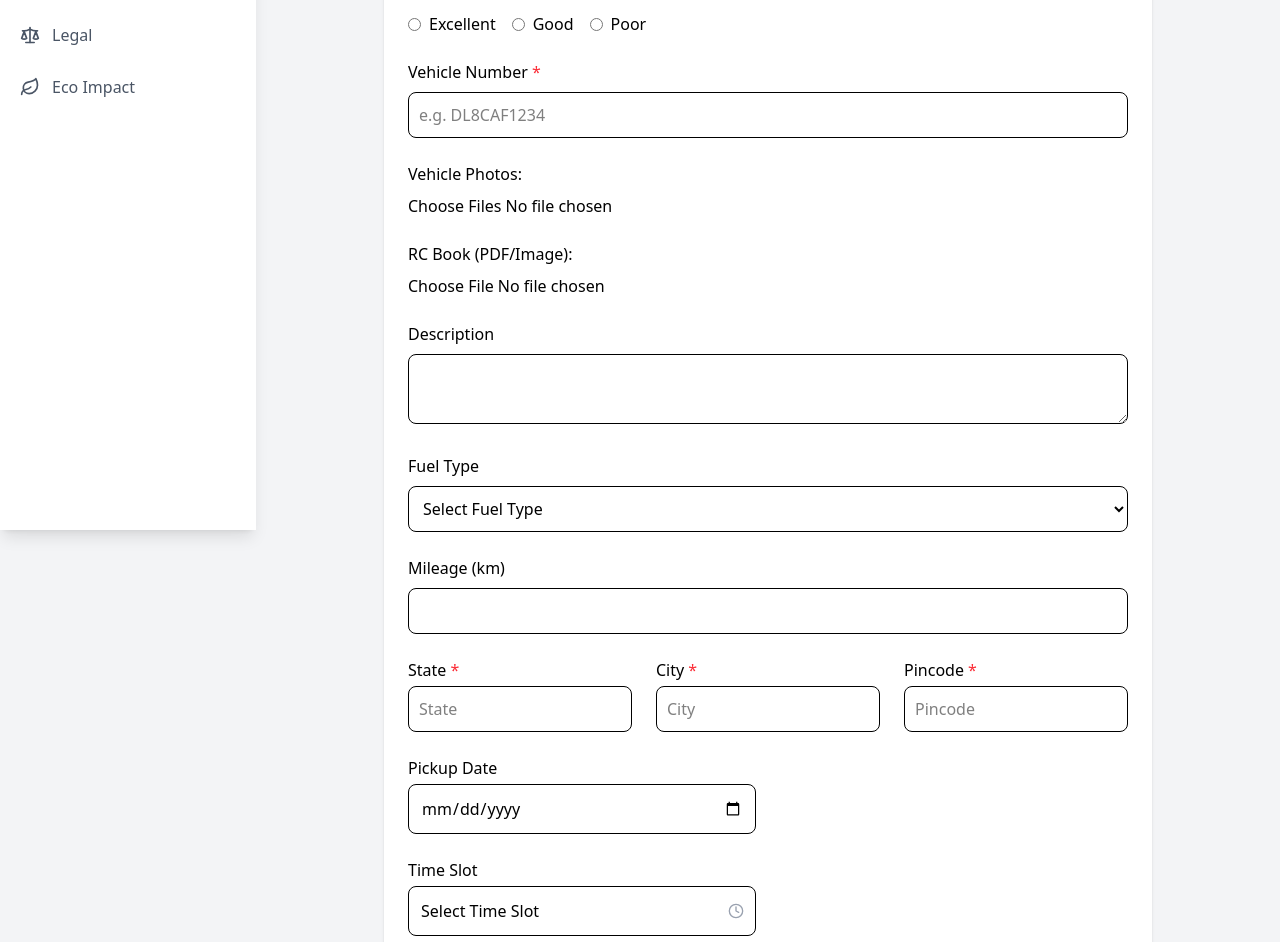
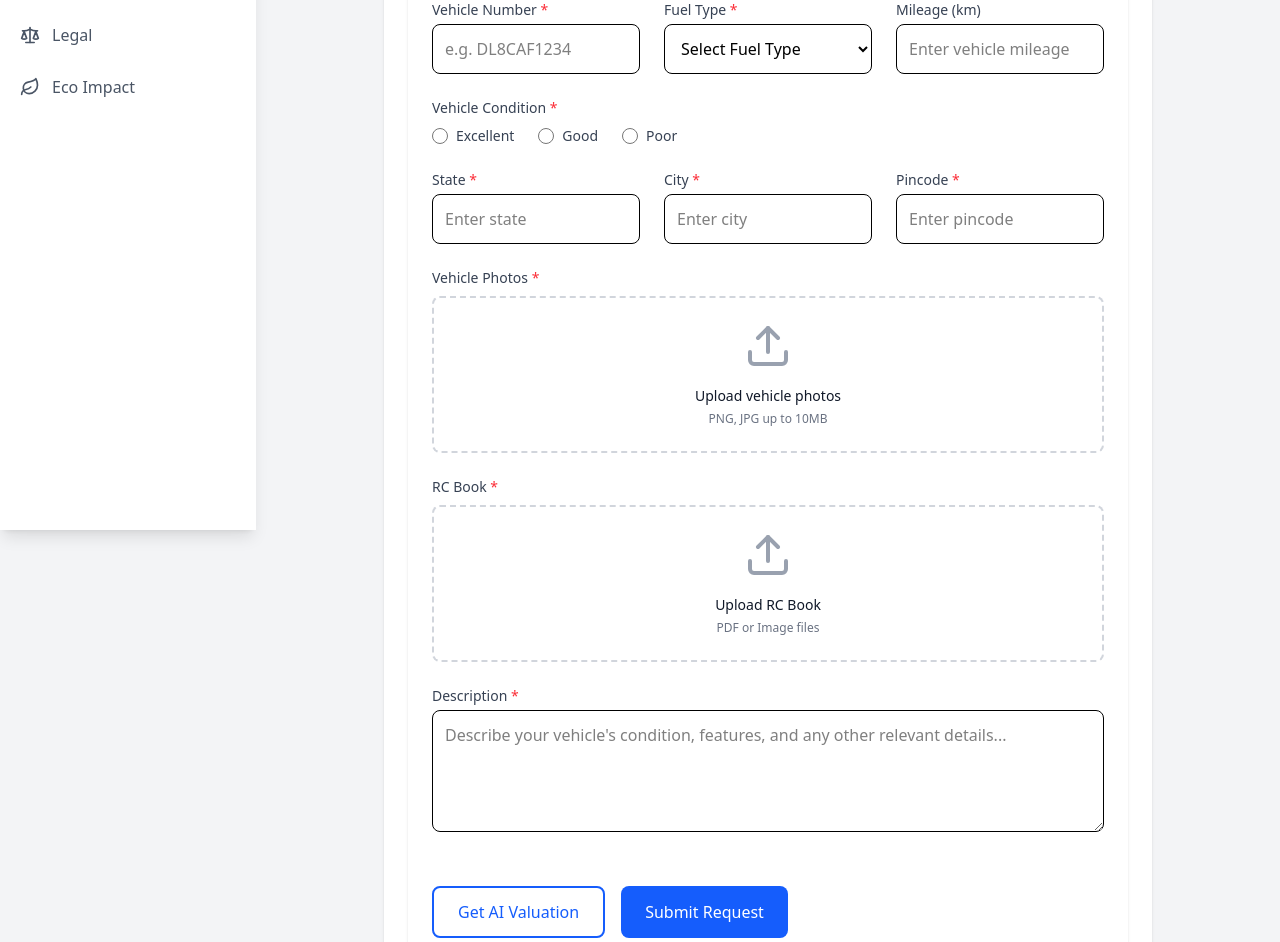
Before and after one commit to ankitverma25/project, a Next.js app in the folder frontend/: page /user/new-request in a window 1280 px wide. Shown: the part 270-1212 px from the top of the page. Built offline with nearby package versions, Linux system fonts and the light colour scheme; a web font is replaced by a local one.

Commit message:
feat: Update user model and enhance NewRequestForm with improved file upload handling and UI adjustments

```diff
--- a/frontend/src/components/NewRequestForm.jsx
+++ b/frontend/src/components/NewRequestForm.jsx
@@ -1,14 +1,13 @@
 'use client'
-import { Upload, Star, Calendar as CalendarIcon, Clock } from 'lucide-react'
+import { Upload, Star, AlertCircle } from 'lucide-react'
 import axios from 'axios';
 import { useState, useRef } from 'react';
+import toast from 'react-hot-toast';
 
 export default function NewRequestForm({ formik, ownerId }) {
   const [photos, setPhotos] = useState([]);
   const [rcBook, setRcBook] = useState(null);
   const [uploading, setUploading] = useState(false);
-  const [error, setError] = useState('');
-  const [success, setSuccess] = useState('');
   const [aiPrice, setAiPrice] = useState(null);
   const carModelInputRef = useRef();
 
@@ -20,7 +19,6 @@ export default function NewRequestForm({ formik, ownerId }) {
 
   const handleAIEstimate = (e) => {
     e.preventDefault();
-    // Simple mock: base + year + condition
     let base = 50000;
     let year = parseInt(formik.values.year) || 2015;
     let age = new Date().getFullYear() - year;
@@ -32,14 +30,11 @@ export default function NewRequestForm({ formik, ownerId }) {
 
   const handleSubmit = async (e) => {
     e.preventDefault();
-    setError('');
-    setSuccess('');
     setUploading(true);
     try {
-      // Validation: check required files
       if (!photos.length) throw new Error('At least one vehicle photo is required.');
       if (!rcBook) throw new Error('RC Book file is required.');
-      // Prepare form data
+
       const formData = new FormData();
       formData.append('owner', ownerId || 'USER_ID_PLACEHOLDER');
       formData.append('model', formik.values.carModel);
@@ -52,14 +47,12 @@ export default function NewRequestForm({ formik, ownerId }) {
       formData.append('address[state]', formik.values.state);
       formData.append('address[city]', formik.values.city);
       formData.append('address[pincode]', formik.values.pincode);
-      // Photos
+
       for (let i = 0; i < photos.length; i++) {
         formData.append('photos', photos[i]);
       }
-      // RC Book
       formData.append('rcBook', rcBook);
-      // Send to backend
-      // Get token from localStorage
+
       const token = localStorage.getItem('token');
       await axios.post('http://localhost:8000/car/addCar', formData, {
         headers: {
@@ -67,22 +60,25 @@ export default function NewRequestForm({ formik, ownerId }) {
           ...(token ? { Authorization: `Bearer ${token}` } : {})
         },
       });
-      setSuccess('Car details saved!');
+
+      toast.success('Car details saved successfully!');
       setPhotos([]);
       setRcBook(null);
       formik.resetForm();
     } catch (err) {
-      setError(err.response?.data?.message || err.message || 'Failed to save car');
+      toast.error(err.response?.data?.message || err.message || 'Failed to save car details');
     }
     setUploading(false);
   };
 
   return (
-    <form onSubmit={handleSubmit} className="space-y-4 sm:space-y-6">
-      {/* Car Details Section */}
-      <div className="grid grid-cols-1 md:grid-cols-2 gap-4 sm:gap-6">
+    <form onSubmit={handleSubmit} className="space-y-6 bg-white p-6 rounded-lg shadow-sm">
+      <div className="grid grid-cols-1 md:grid-cols-2 gap-6">
         <div>
-          <label className="block text-sm sm:text-base font-medium mb-1">Car Model</label>
+          <label className="block text-sm font-medium text-gray-700 mb-1">
+            Car Model <span className="text-red-500">*</span>
+          </label>
+          <div className="relative">
             <input
               ref={carModelInputRef}
               list="car-models"
@@ -90,7 +86,7 @@ export default function NewRequestForm({ formik, ownerId }) {
               value={formik.values.carModel || ''}
               onChange={formik.handleChange}
               onBlur={formik.handleBlur}
-            className="w-full p-2.5 sm:p-3 border rounded-lg focus:ring-2 focus:ring-green-500 text-sm sm:text-base"
+              className="w-full p-3 border rounded-lg focus:ring-2 focus:ring-blue-500 focus:border-blue-500"
               placeholder="Type or select car model"
             />
             <datalist id="car-models">
@@ -105,227 +101,300 @@ export default function NewRequestForm({ formik, ownerId }) {
               <option value="Creta" />
               <option value="Other" />
             </datalist>
+          </div>
           {formik.touched.carModel && formik.errors.carModel && (
-            <div className="text-red-500 text-xs mt-1">{formik.errors.carModel}</div>
+            <p className="mt-1 text-sm text-red-600">{formik.errors.carModel}</p>
           )}
         </div>
+
         <div>
-          <label className="block text-sm sm:text-base font-medium mb-1">Manufacturing Year</label>
+          <label className="block text-sm font-medium text-gray-700 mb-1">
+            Manufacturing Year <span className="text-red-500">*</span>
+          </label>
+          <div>
             <input
               type="range"
               name="year"
               min="1980"
               max="2025"
-            value={formik.values.year || 2015}
+              value={formik.values.year || new Date().getFullYear()}
               onChange={formik.handleChange}
-            className="w-full accent-green-600"
+              className="w-full h-2 bg-gray-200 rounded-lg appearance-none cursor-pointer accent-blue-600"
             />
-          <div className="flex justify-between text-xs sm:text-sm text-gray-500 mt-1">
+            <div className="flex justify-between text-sm text-gray-600 mt-1">
               <span>1980</span>
-            <span>{formik.values.year}</span>
+              <span className="font-medium text-blue-600">{formik.values.year}</span>
               <span>2025</span>
             </div>
           </div>
         </div>
-      {/* Vehicle Condition */}
+      </div>
+
+      <div className="grid grid-cols-1 md:grid-cols-2 lg:grid-cols-3 gap-6">
         <div>
-        <label className="block text-sm sm:text-base font-medium mb-2">Vehicle Condition</label>
-        <div className="flex gap-4">
-          <label className="inline-flex items-center">
-            <input type="radio" name="condition" value="excellent" checked={formik.values.condition === 'excellent'} onChange={formik.handleChange} />
-            <span className="ml-2">Excellent</span>
+          <label className="block text-sm font-medium text-gray-700 mb-1">
+            Vehicle Number <span className="text-red-500">*</span>
           </label>
-          <label className="inline-flex items-center">
-            <input type="radio" name="condition" value="good" checked={formik.values.condition === 'good'} onChange={formik.handleChange} />
-            <span className="ml-2">Good</span>
-          </label>
-          <label className="inline-flex items-center">
-            <input type="radio" name="condition" value="poor" checked={formik.values.condition === 'poor'} onChange={formik.handleChange} />
-            <span className="ml-2">Poor</span>
-          </label>
-        </div>
-        {formik.touched.condition && formik.errors.condition && (
-          <div className="text-red-500 text-xs mt-1">{formik.errors.condition}</div>
-        )}
-      </div>
-      {/* Vehicle Number */}
-      <div>
-        <label className="block text-sm sm:text-base font-medium mb-2">Vehicle Number <span className="text-red-500">*</span></label>
           <input
             type="text"
             name="vehicleNumber"
             value={formik.values.vehicleNumber || ''}
             onChange={formik.handleChange}
             onBlur={formik.handleBlur}
-          className="w-full p-2.5 border rounded-lg"
+            className="w-full p-3 border rounded-lg focus:ring-2 focus:ring-blue-500"
             placeholder="e.g. DL8CAF1234"
-          required
           />
           {formik.touched.vehicleNumber && formik.errors.vehicleNumber && (
-          <div className="text-red-500 text-xs mt-1">{formik.errors.vehicleNumber}</div>
+            <p className="mt-1 text-sm text-red-600">{formik.errors.vehicleNumber}</p>
           )}
         </div>
-      {/* Photo Upload */}
+
         <div>
-        <label className="block text-sm sm:text-base font-medium mb-2">Vehicle Photos:</label>
-        <input type="file" multiple accept="image/*" onChange={e => setPhotos([...e.target.files])} />
-        {photos.length > 0 && (
-          <div className="flex flex-wrap gap-2 mt-2">
-            {Array.from(photos).map((file, idx) => (
-              <span key={idx} className="text-xs bg-gray-100 px-2 py-1 rounded">{file.name}</span>
-            ))}
-          </div>
-        )}
-      </div>
-      <div>
-        <label className="block text-sm sm:text-base font-medium mb-2">RC Book (PDF/Image):</label>
-        <input type="file" accept="image/*,application/pdf" onChange={e => setRcBook(e.target.files[0])} />
-        {rcBook && <span className="text-xs bg-gray-100 px-2 py-1 rounded ml-2">{rcBook.name}</span>}
-      </div>
-      {/* Description */}
-      <div>
-        <label className="block text-sm sm:text-base font-medium mb-2">Description</label>
-        <textarea name="description" value={formik.values.description || ''} onChange={formik.handleChange} className="w-full p-2.5 border rounded-lg" />
-        {formik.touched.description && formik.errors.description && (
-          <div className="text-red-500 text-xs mt-1">{formik.errors.description}</div>
-        )}
-      </div>
-      {/* Fuel Type */}
-      <div>
-        <label className="block text-sm sm:text-base font-medium mb-2">Fuel Type</label>
-        <select name="fuelType" value={formik.values.fuelType || ''} onChange={formik.handleChange} className="w-full p-2.5 border rounded-lg">
+          <label className="block text-sm font-medium text-gray-700 mb-1">
+            Fuel Type <span className="text-red-500">*</span>
+          </label>
+          <select
+            name="fuelType"
+            value={formik.values.fuelType || ''}
+            onChange={formik.handleChange}
+            className="w-full p-3 border rounded-lg focus:ring-2 focus:ring-blue-500 bg-white"
+          >
             <option value="">Select Fuel Type</option>
             <option value="petrol">Petrol</option>
             <option value="diesel">Diesel</option>
             <option value="cng">CNG</option>
           </select>
           {formik.touched.fuelType && formik.errors.fuelType && (
-          <div className="text-red-500 text-xs mt-1">{formik.errors.fuelType}</div>
+            <p className="mt-1 text-sm text-red-600">{formik.errors.fuelType}</p>
           )}
         </div>
-      {/* Mileage */}
+
         <div>
-        <label className="block text-sm sm:text-base font-medium mb-2">Mileage (km)</label>
-        <input type="number" name="mileage" value={formik.values.mileage || ''} onChange={formik.handleChange} className="w-full p-2.5 border rounded-lg" />
+          <label className="block text-sm font-medium text-gray-700 mb-1">
+            Mileage (km)
+          </label>
+          <input
+            type="number"
+            name="mileage"
+            value={formik.values.mileage || ''}
+            onChange={formik.handleChange}
+            className="w-full p-3 border rounded-lg focus:ring-2 focus:ring-blue-500"
+            placeholder="Enter vehicle mileage"
+          />
           {formik.touched.mileage && formik.errors.mileage && (
-          <div className="text-red-500 text-xs mt-1">{formik.errors.mileage}</div>
+            <p className="mt-1 text-sm text-red-600">{formik.errors.mileage}</p>
           )}
         </div>
-      {/* Address Fields */}
-      <div className="grid grid-cols-1 md:grid-cols-3 gap-4 sm:gap-6">
+      </div>
+
       <div>
-          <label className="block text-sm sm:text-base font-medium mb-1">State <span className="text-red-500">*</span></label>
+        <label className="block text-sm font-medium text-gray-700 mb-2">
+          Vehicle Condition <span className="text-red-500">*</span>
+        </label>
+        <div className="flex gap-6">
+          {['excellent', 'good', 'poor'].map((condition) => (
+            <label key={condition} className="flex items-center gap-2 cursor-pointer">
+              <input
+                type="radio"
+                name="condition"
+                value={condition}
+                checked={formik.values.condition === condition}
+                onChange={formik.handleChange}
+                className="w-4 h-4 text-blue-600 border-gray-300 focus:ring-blue-500"
+              />
+              <span className="text-sm text-gray-700 capitalize">{condition}</span>
+            </label>
+          ))}
+        </div>
+        {formik.touched.condition && formik.errors.condition && (
+          <p className="mt-1 text-sm text-red-600">{formik.errors.condition}</p>
+        )}
+      </div>
+
+      <div className="grid grid-cols-1 md:grid-cols-3 gap-6">
+        <div>
+          <label className="block text-sm font-medium text-gray-700 mb-1">
+            State <span className="text-red-500">*</span>
+          </label>
           <input
             type="text"
             name="state"
             value={formik.values.state || ''}
             onChange={formik.handleChange}
             onBlur={formik.handleBlur}
-            className="w-full p-2.5 border rounded-lg"
-            placeholder="State"
-            required
+            className="w-full p-3 border rounded-lg focus:ring-2 focus:ring-blue-500"
+            placeholder="Enter state"
           />
           {formik.touched.state && formik.errors.state && (
-            <div className="text-red-500 text-xs mt-1">{formik.errors.state}</div>
+            <p className="mt-1 text-sm text-red-600">{formik.errors.state}</p>
           )}
         </div>
+
         <div>
-          <label className="block text-sm sm:text-base font-medium mb-1">City <span className="text-red-500">*</span></label>
+          <label className="block text-sm font-medium text-gray-700 mb-1">
+            City <span className="text-red-500">*</span>
+          </label>
           <input
             type="text"
             name="city"
             value={formik.values.city || ''}
             onChange={formik.handleChange}
             onBlur={formik.handleBlur}
-            className="w-full p-2.5 border rounded-lg"
-            placeholder="City"
-            required
+            className="w-full p-3 border rounded-lg focus:ring-2 focus:ring-blue-500"
+            placeholder="Enter city"
           />
           {formik.touched.city && formik.errors.city && (
-            <div className="text-red-500 text-xs mt-1">{formik.errors.city}</div>
+            <p className="mt-1 text-sm text-red-600">{formik.errors.city}</p>
           )}
         </div>
+
         <div>
-          <label className="block text-sm sm:text-base font-medium mb-1">Pincode <span className="text-red-500">*</span></label>
+          <label className="block text-sm font-medium text-gray-700 mb-1">
+            Pincode <span className="text-red-500">*</span>
+          </label>
           <input
             type="text"
             name="pincode"
             value={formik.values.pincode || ''}
             onChange={formik.handleChange}
             onBlur={formik.handleBlur}
-            className="w-full p-2.5 border rounded-lg"
-            placeholder="Pincode"
-            required
+            className="w-full p-3 border rounded-lg focus:ring-2 focus:ring-blue-500"
+            placeholder="Enter pincode"
           />
           {formik.touched.pincode && formik.errors.pincode && (
-            <div className="text-red-500 text-xs mt-1">{formik.errors.pincode}</div>
+            <p className="mt-1 text-sm text-red-600">{formik.errors.pincode}</p>
           )}
         </div>
       </div>
-      {/* Pickup Details */}
-      <div className="grid grid-cols-1 md:grid-cols-2 gap-4 sm:gap-6">
-        <div className="space-y-4 sm:space-y-6">
+
+      <div className="space-y-6">
         <div>
-            <label className="block text-sm sm:text-base font-medium mb-1">Pickup Date</label>
-            <div className="relative">
+          <label className="block text-sm font-medium text-gray-700 mb-2">
+            Vehicle Photos <span className="text-red-500">*</span>
+          </label>
+          <div className={`mt-1 border-2 border-dashed rounded-lg p-4 sm:p-6 transition-colors duration-200 ${photos.length ? 'border-blue-300 bg-blue-50' : 'border-gray-300 hover:border-blue-300'}`}>
+            <div className="text-center">
+              <Upload className="mx-auto h-10 w-10 sm:h-12 sm:w-12 text-gray-400" />
+              <div className="mt-2">
+                <label className="cursor-pointer inline-block">
+                  <span className="mt-2 block text-sm font-medium text-gray-900 hover:text-blue-600 transition-colors">
+                    Upload vehicle photos
+                  </span>
                   <input
-                type="date"
-                name="pickupDate"
-                value={formik.values.pickupDate || ''}
-                onChange={formik.handleChange}
-                className="w-full p-2.5 sm:p-3 border rounded-lg focus:ring-2 focus:ring-green-500 text-sm sm:text-base"
+                    type="file"
+                    multiple
+                    accept="image/*"
+                    onChange={e => setPhotos([...e.target.files])}
+                    className="hidden"
                   />
-              {/* <CalendarIcon className="absolute right-3 top-1/2 -translate-y-1/2 text-gray-400 w-4 h-4" /> */}
+                </label>
+                <p className="text-xs text-gray-500 mt-1">PNG, JPG up to 10MB</p>
               </div>
-            {formik.touched.pickupDate && formik.errors.pickupDate && (
-              <div className="text-red-500 text-xs mt-1">{formik.errors.pickupDate}</div>
+            </div>
+          </div>
+          {photos.length > 0 && (
+            <div className="flex flex-wrap gap-2 mt-2">
+              {Array.from(photos).map((file, idx) => (
+                <span key={idx} className="text-xs bg-blue-50 text-blue-700 px-3 py-1.5 rounded-full font-medium">
+                  {file.name}
+                </span>
+              ))}
+            </div>
           )}
         </div>
+
         <div>
-            <label className="block text-sm sm:text-base font-medium mb-1">Time Slot</label>
-            <div className="relative">
-              <select
-                name="timeSlot"
-                value={formik.values.timeSlot || ''}
-                onChange={formik.handleChange}
-                className="w-full p-2.5 sm:p-3 border rounded-lg focus:ring-2 focus:ring-green-500 text-sm sm:text-base appearance-none"
-              >
-                <option value="">Select Time Slot</option>
-                <option value="morning">Morning (9 AM - 12 PM)</option>
-                <option value="afternoon">Afternoon (12 PM - 3 PM)</option>
-                <option value="evening">Evening (3 PM - 6 PM)</option>
-              </select>
-              <Clock className="absolute right-3 top-1/2 -translate-y-1/2 text-gray-400 w-4 h-4" />
+          <label className="block text-sm font-medium text-gray-700 mb-2">
+            RC Book <span className="text-red-500">*</span>
+          </label>
+          <div className={`mt-1 border-2 border-dashed rounded-lg p-4 sm:p-6 transition-colors duration-200 ${rcBook ? 'border-blue-300 bg-blue-50' : 'border-gray-300 hover:border-blue-300'}`}>
+            <div className="text-center">
+              <Upload className="mx-auto h-10 w-10 sm:h-12 sm:w-12 text-gray-400" />
+              <div className="mt-2">
+                <label className="cursor-pointer inline-block">
+                  <span className="mt-2 block text-sm font-medium text-gray-900 hover:text-blue-600 transition-colors">
+                    Upload RC Book
+                  </span>
+                  <input
+                    type="file"
+                    accept="image/*,application/pdf"
+                    onChange={e => setRcBook(e.target.files[0])}
+                    className="hidden"
+                  />
+                </label>
+                <p className="text-xs text-gray-500 mt-1">PDF or Image files</p>
               </div>
-            {formik.touched.timeSlot && formik.errors.timeSlot && (
-              <div className="text-red-500 text-xs mt-1">{formik.errors.timeSlot}</div>
+            </div>
+          </div>
+          {rcBook && (
+            <div className="mt-2">
+              <span className="text-xs bg-blue-50 text-blue-700 px-3 py-1.5 rounded-full font-medium">
+                {rcBook.name}
+              </span>
+            </div>
           )}
         </div>
       </div>
+
+      <div>
+        <label className="block text-sm font-medium text-gray-700 mb-1">
+          Description <span className="text-red-500">*</span>
+        </label>
+        <textarea
+          name="description"
+          value={formik.values.description || ''}
+          onChange={formik.handleChange}
+          rows="4"
+          className="w-full p-3 border rounded-lg focus:ring-2 focus:ring-blue-500"
+          placeholder="Describe your vehicle's condition, features, and any other relevant details..."
+        />
+        {formik.touched.description && formik.errors.description && (
+          <p className="mt-1 text-sm text-red-600">{formik.errors.description}</p>
+        )}
       </div>
-      {/* Form Actions */}
-      {error && <div className="text-red-500 text-sm">{error}</div>}
-      {success && <div className="text-green-600 text-sm">{success}</div>}
+
       {aiPrice && (
-        <div className="text-blue-600 text-sm font-semibold">Estimated AI Price: ₹{aiPrice}</div>
+        <div className="bg-gradient-to-r from-blue-50 to-blue-100 p-4 rounded-lg shadow-sm hover:shadow-md transition-shadow duration-200">
+          <div className="flex items-center gap-2">
+            <Star className="h-5 w-5 text-blue-600" />
+            <p className="text-blue-800 font-semibold">
+              Estimated Value: ₹{aiPrice.toLocaleString('en-IN')}
+            </p>
+          </div>
+          <p className="text-sm text-blue-600 mt-1">
+            This is an AI-generated estimate based on your vehicle details
+          </p>
+        </div>
       )}
+
       <div className="flex flex-col sm:flex-row gap-3 sm:gap-4 pt-4 sm:pt-6">
         <button
           type="button"
-          className="w-full sm:w-auto px-4 py-2 border border-blue-600 text-blue-600 rounded-lg hover:bg-blue-50 transition-colors text-sm sm:text-base font-semibold"
           onClick={handleAIEstimate}
           disabled={uploading}
+          className="w-full sm:w-auto px-4 sm:px-6 py-2.5 sm:py-3 border-2 border-blue-600 text-blue-600 rounded-lg
+                   hover:bg-blue-50 active:bg-blue-100 transition-colors font-medium focus:outline-none focus:ring-2
+                   focus:ring-blue-500 focus:ring-offset-2 disabled:opacity-50 disabled:cursor-not-allowed"
         >
           Get AI Valuation
         </button>
         <button
           type="submit"
-          className="w-full sm:w-auto px-4 py-2 bg-green-600 text-white rounded-lg hover:bg-green-700 transition-colors text-sm sm:text-base"
           disabled={uploading}
+          className="w-full sm:w-auto px-4 sm:px-6 py-2.5 sm:py-3 bg-blue-600 text-white rounded-lg
+                   hover:bg-blue-700 active:bg-blue-800 transition-colors font-medium focus:outline-none
+                   focus:ring-2 focus:ring-offset-2 focus:ring-blue-500 disabled:opacity-50 disabled:cursor-not-allowed"
         >
-          {uploading ? 'Saving...' : 'Submit Request'}
+          {uploading ? (
+            <span className="flex items-center justify-center gap-2">
+              <Upload className="animate-spin h-5 w-5" />
+              Uploading...
+            </span>
+          ) : (
+            'Submit Request'
+          )}
         </button>
       </div>
     </form>
-  )
+  );
 }
```
Also changed, not shown: 1 other file (tests, documents, lock files or other folders). Lines whose indentation alone changed are shown as unchanged.
